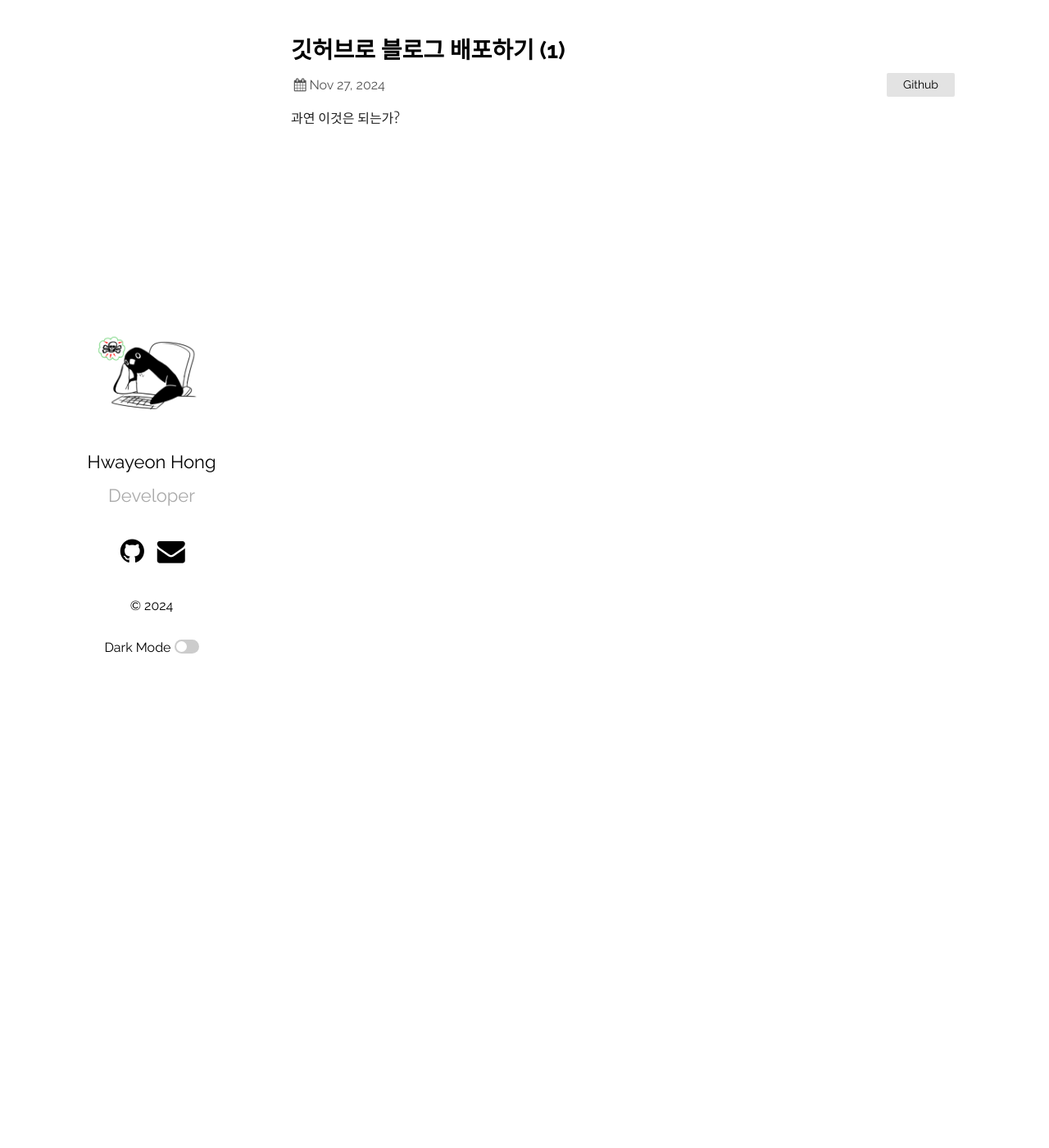
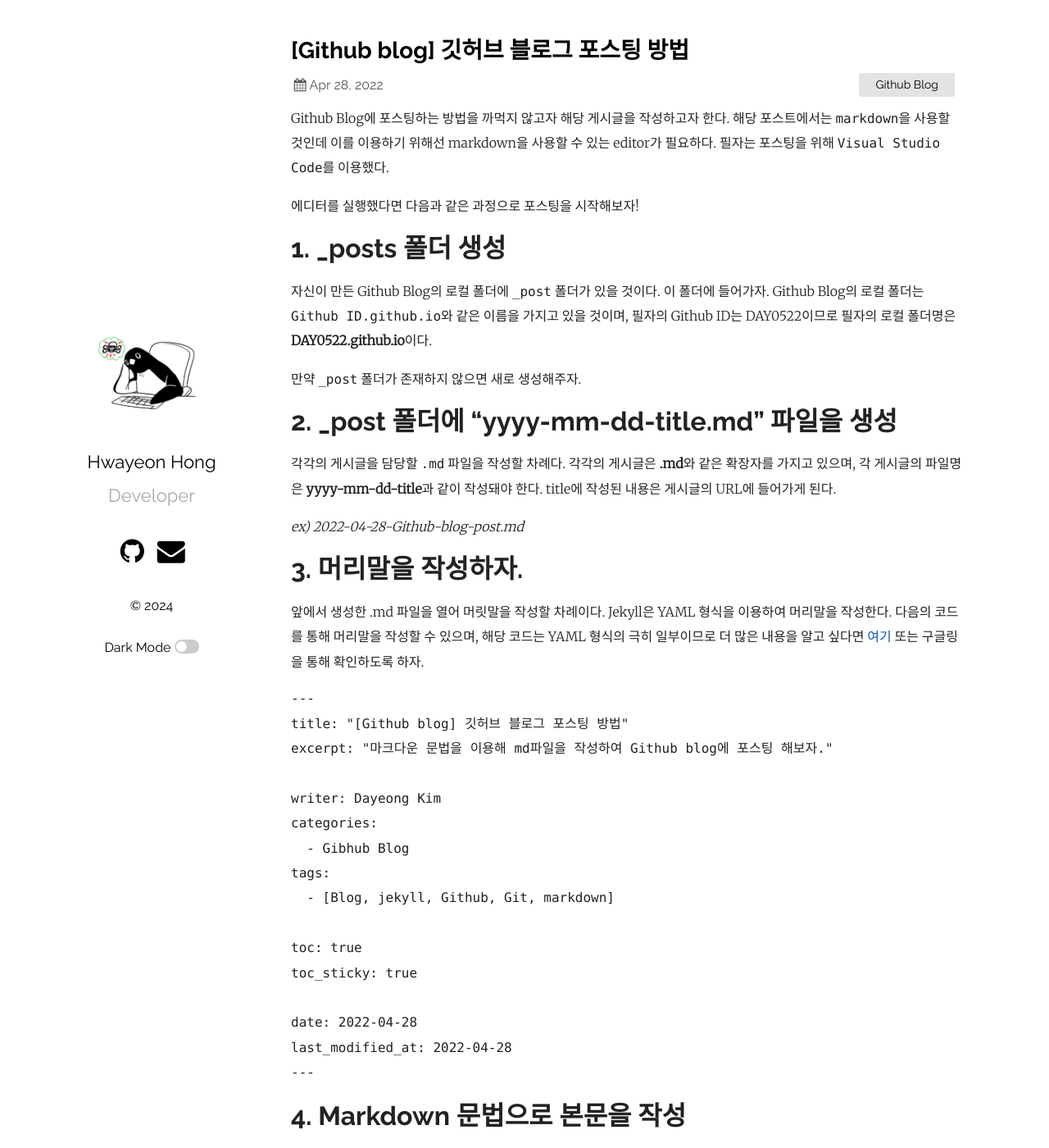
Before and after one commit to ghkdusghd/ghkdusghd.github.io, a Jekyll site: the page built from _posts/2024-11-27-my-first-post.md, in a window 1280 px wide and 1400 px high. Shown: the whole window at 82% size. Built offline with Jekyll 4.4.1, drawn with Linux system fonts in a browser that asks for light colours; our own code applies the rules of GitHub Pages for plain Markdown files; some of the changed text lies outside the part shown.

Commit message:
upload test #6

````diff
--- a/_posts/2024-11-27-my-first-post.md
+++ b/_posts/2024-11-27-my-first-post.md
@@ -1,8 +1,76 @@
 ---
-layout: post
-title: "깃허브로 블로그 배포하기 (1)"
-date: 2024-11-27 15:34:34 +0900
-categories: Github
+title: "[Github blog] 깃허브 블로그 포스팅 방법"
+excerpt: "마크다운 문법을 이용해 md파일을 작성하여 Github blog에 포스팅 해보자."
+
+writer: Dayeong Kim
+categories:
+  - Github Blog
+tags:
+  - [Blog, jekyll, Github, Git, markdown]
+
+toc: true
+toc_sticky: true
+
+date: 2022-04-28
+last_modified_at: 2022-04-28
 ---
 
-과연 이것은 되는가?
+Github Blog에 포스팅하는 방법을 까먹지 않고자 해당 게시글을 작성하고자 한다. 해당 포스트에서는 `markdown`을 사용할 것인데 이를 이용하기 위해선 markdown을 사용할 수 있는 editor가 필요하다. 필자는 포스팅을 위해 `Visual Studio Code`를 이용했다.
+
+에디터를 실행했다면 다음과 같은 과정으로 포스팅을 시작해보자!
+
+# 1. \_posts 폴더 생성
+
+자신이 만든 Github Blog의 로컬 폴더에 `_post` 폴더가 있을 것이다. 이 폴더에 들어가자. Github Blog의 로컬 폴더는 `Github ID.github.io`와 같은 이름을 가지고 있을 것이며, 필자의 Github ID는 DAY0522이므로 필자의 로컬 폴더명은 **DAY0522.github.io**이다.
+
+만약 `_post` 폴더가 존재하지 않으면 새로 생성해주자.
+
+# 2. \_post 폴더에 "yyyy-mm-dd-title.md" 파일을 생성
+
+각각의 게시글을 담당할 `.md` 파일을 작성할 차례다. 각각의 게시글은 **.md**와 같은 확장자를 가지고 있으며, 각 게시글의 파일명은 **yyyy-mm-dd-title**과 같이 작성돼야 한다. title에 작성된 내용은 게시글의 URL에 들어가게 된다.
+
+_ex) 2022-04-28-Github-blog-post.md_
+
+# 3. 머리말을 작성하자.
+
+앞에서 생성한 .md 파일을 열어 머릿말을 작성할 차례이다. Jekyll은 YAML 형식을 이용하여 머리말을 작성한다. 다음의 코드를 통해 머리말을 작성할 수 있으며, 해당 코드는 YAML 형식의 극히 일부이므로 더 많은 내용을 알고 싶다면 [여기](https://jekyllrb-ko.github.io/docs/front-matter/) 또는 구글링을 통해 확인하도록 하자.
+
+```YAML
+---
+title: "[Github blog] 깃허브 블로그 포스팅 방법"
+excerpt: "마크다운 문법을 이용해 md파일을 작성하여 Github blog에 포스팅 해보자."
+
+writer: Dayeong Kim
+categories:
+  - Gibhub Blog
+tags:
+  - [Blog, jekyll, Github, Git, markdown]
+
+toc: true
+toc_sticky: true
+
+date: 2022-04-28
+last_modified_at: 2022-04-28
+---
+```
+
+# 4. Markdown 문법으로 본문을 작성
+
+머릿말을 만들었으므로 본문을 작성할 차례이다. 본문은 **Markdown** 문법에 기초하여 작성자 입맛대로 코드를 작성해나가면 된다.
+코드만 봐서는 원하는대로 코드가 잘 작성됐는지 확인하는 것이 어려우므로 `로컬 서버`를 실행하여 작성한 Markdown이 잘 동작하는지 확인하도록 하자.
+
+# 5. Git에 Push하기
+
+.md 파일을 모두 작성하고 로컬서버에서 확인했는데도 문제가 없다면 이제 Github Blog에 올릴 차례다. 작성한 **.md** 파일을 **Git Push** 하여 원격(Github)에 올려야 한다. 원격 서버에 파일을 올린 후에 조금 기다리면(올라가기까지 어느 정도의 시간이 소요됨) 자신의 Github blog에 포스팅된 것을 확인할 수 있다.
+
+해당 포스팅에서 작성한 .md파일의 코드를 참고용으로 공유하고자 한다. 아래 링크에 들어가 Raw로 열어보면 포스팅을 위해 작성한 머리말, 본문 등 코드를 확인할 수 있다.
+
+[_2022-04-28-Github-blog-post.md_](https://github.com/DAY0522/DAY0522.github.io/blob/master/_posts/2022-04-28-Github-blog-post.md)
+
+---
+
+### 참고 사이트
+
+[Markdown 문법 참고](https://gist.github.com/ihoneymon/652be052a0727ad59601)
+
+[Github Blog 포스팅 방법](https://ansohxxn.github.io/blog/posting/)
````
